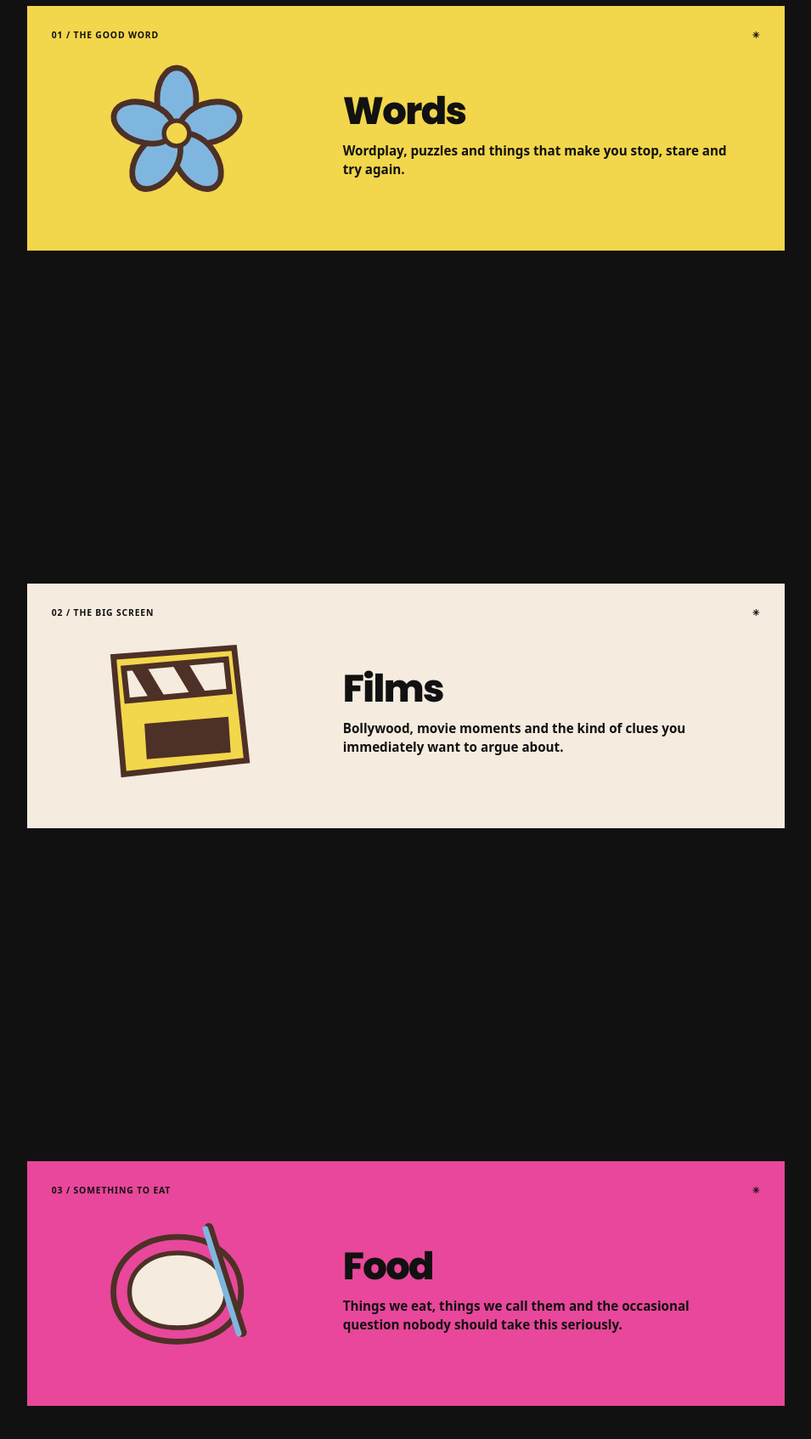
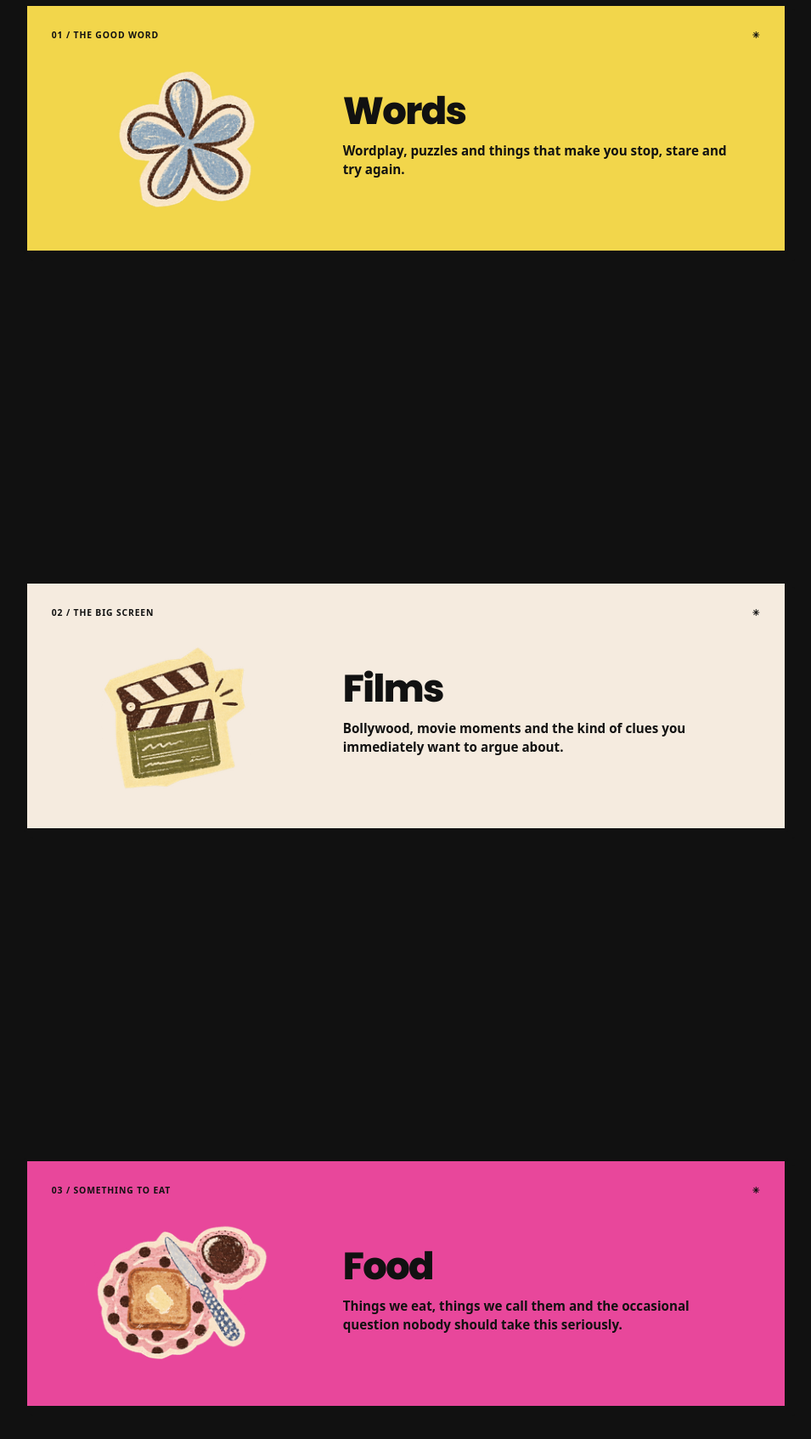
Before and after one commit to akshitaobhan17/readinterval, a website: page index.html in a window 1280 px wide. Shown: the part 2208-3902 px from the top of the page at 85% size, without its empty margins (162-1117 px from the left). Drawn offline with nearby package versions, Linux system fonts and the light colour scheme.

Commit message:
Connect uploaded category illustrations to homepage cards

```diff
--- a/index.html
+++ b/index.html
@@ -73,10 +73,10 @@
 <section class="inside-section"><div class="wrap">
 <div class="section-heading"><p class="eyebrow">Inside The Interval</p><h2 class="display-head">A little bit of<br>everything.</h2></div>
 <div class="interval-stack" aria-label="Inside The Interval: four categories">
-<article class="stack-card stack-words"><div class="stack-card-top"><span>01 / THE GOOD WORD</span><span>✳</span></div><div class="stack-card-main"><div class="stack-art"><svg viewBox="0 0 150 130"><g fill="#7fb6e0" stroke="#4d3026" stroke-width="5"><ellipse cx="75" cy="35" rx="17" ry="27"/><ellipse cx="75" cy="35" rx="17" ry="27" transform="rotate(72 75 65)"/><ellipse cx="75" cy="35" rx="17" ry="27" transform="rotate(144 75 65)"/><ellipse cx="75" cy="35" rx="17" ry="27" transform="rotate(216 75 65)"/><ellipse cx="75" cy="35" rx="17" ry="27" transform="rotate(288 75 65)"/></g><circle cx="75" cy="65" r="11" fill="#f2d64b" stroke="#4d3026" stroke-width="4"/></svg></div><div class="stack-copy"><h3>Words</h3><p>Wordplay, puzzles and things that make you stop, stare and try again.</p></div></div></article>
-<article class="stack-card stack-films"><div class="stack-card-top"><span>02 / THE BIG SCREEN</span><span>✳</span></div><div class="stack-card-main"><div class="stack-art"><svg viewBox="0 0 150 130"><path d="M20 18 125 10 136 108 29 120Z" fill="#f2d64b" stroke="#4d3026" stroke-width="5"/><path d="M29 28 118 20 121 48 32 56Z" fill="#f5ebdf" stroke="#4d3026" stroke-width="5"/><path d="m36 29 14-1 15 25-14 1Zm36-3 14-1 15 25-14 1Zm-25 50 73-6 2 31-73 6Z" fill="#4d3026"/></svg></div><div class="stack-copy"><h3>Films</h3><p>Bollywood, movie moments and the kind of clues you immediately want to argue about.</p></div></div></article>
-<article class="stack-card stack-food"><div class="stack-card-top"><span>03 / SOMETHING TO EAT</span><span>✳</span></div><div class="stack-card-main"><div class="stack-art"><svg viewBox="0 0 150 130"><path d="M20 68c0-28 24-48 56-48s55 20 55 48-24 43-55 43S20 96 20 68Z" fill="#e8479b" stroke="#4d3026" stroke-width="5"/><path d="M34 68c0-20 18-34 42-34s42 14 42 34-18 31-42 31-42-11-42-31Z" fill="#f5ebdf" stroke="#4d3026" stroke-width="4"/><path d="M103 12 132 103" stroke="#4d3026" stroke-width="8" stroke-linecap="round"/><path d="M100 13 129 104" stroke="#7fb6e0" stroke-width="5" stroke-linecap="round"/></svg></div><div class="stack-copy"><h3>Food</h3><p>Things we eat, things we call them and the occasional question nobody should take this seriously.</p></div></div></article>
-<article class="stack-card stack-culture"><div class="stack-card-top"><span>04 / OUT IN THE WORLD</span><span>✳</span></div><div class="stack-card-main"><div class="stack-art"><svg viewBox="0 0 150 130"><path d="M73 9 88 42 124 31 105 62 137 80 100 84 99 121 73 96 45 119 48 85 12 75 44 58 29 27 61 42Z" fill="#f2d64b" stroke="#4d3026" stroke-width="6" stroke-linejoin="round"/><path d="m72 22 11 28 27-8-15 24 25 13-29 2-1 28-18-19-21 17 2-27-28-8 25-13-12-24 24 11Z" fill="none" stroke="#4d3026" stroke-width="2.5" stroke-dasharray="2 4"/></svg></div><div class="stack-copy"><h3>Culture</h3><p>Things we can't stop thinking about — from here, there and everywhere.</p></div></div></article>
+<article class="stack-card stack-words"><div class="stack-card-top"><span>01 / THE GOOD WORD</span><span>✳</span></div><div class="stack-card-main"><div class="stack-art"><img src="/Interval%20Elements%20-%201.png" alt="Flower illustration for Words" loading="lazy"></div><div class="stack-copy"><h3>Words</h3><p>Wordplay, puzzles and things that make you stop, stare and try again.</p></div></div></article>
+<article class="stack-card stack-films"><div class="stack-card-top"><span>02 / THE BIG SCREEN</span><span>✳</span></div><div class="stack-card-main"><div class="stack-art"><img src="/Interval%20Elements%20-%202.png" alt="Clapperboard illustration for Films" loading="lazy"></div><div class="stack-copy"><h3>Films</h3><p>Bollywood, movie moments and the kind of clues you immediately want to argue about.</p></div></div></article>
+<article class="stack-card stack-food"><div class="stack-card-top"><span>03 / SOMETHING TO EAT</span><span>✳</span></div><div class="stack-card-main"><div class="stack-art"><img src="/Interval%20Elements%20-%203.png" alt="Toast illustration for Food" loading="lazy"></div><div class="stack-copy"><h3>Food</h3><p>Things we eat, things we call them and the occasional question nobody should take this seriously.</p></div></div></article>
+<article class="stack-card stack-culture"><div class="stack-card-top"><span>04 / OUT IN THE WORLD</span><span>✳</span></div><div class="stack-card-main"><div class="stack-art"><img src="/Interval%20Elements%20-%204.png" alt="Star illustration for Culture" loading="lazy"></div><div class="stack-copy"><h3>Culture</h3><p>Things we can't stop thinking about — from here, there and everywhere.</p></div></div></article>
 </div></div></section>
 
 <section class="creator-tease"><div class="wrap narrow"><p class="eyebrow">Why it exists</p><h2 class="display-head">Something to pick up<br>when you put your phone down.</h2><p class="lede">Not a productivity exercise. Not homework. Just a good little reason to spend some time somewhere else.</p><a class="under-link" href="about.html">Why I made it →</a></div></section>
```
